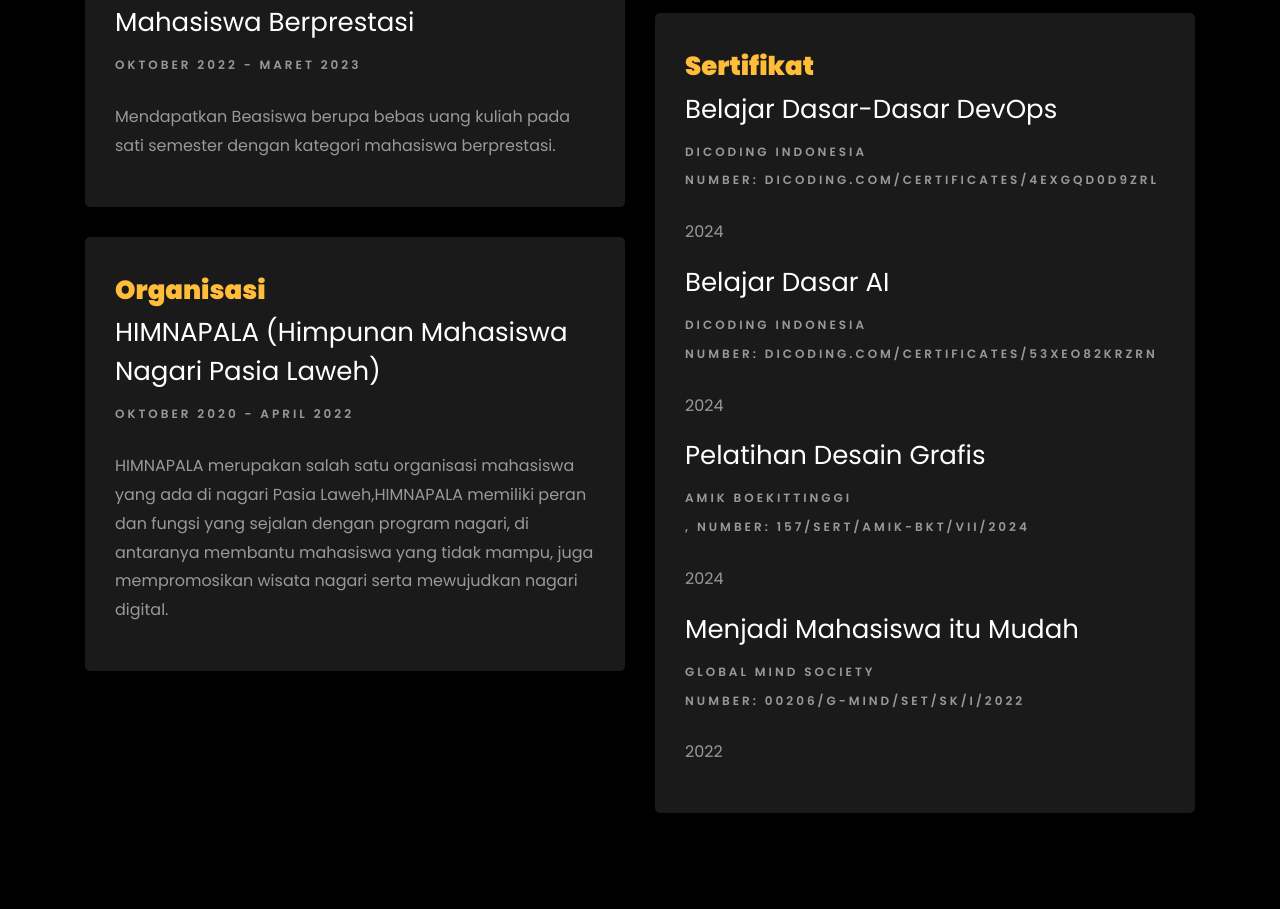
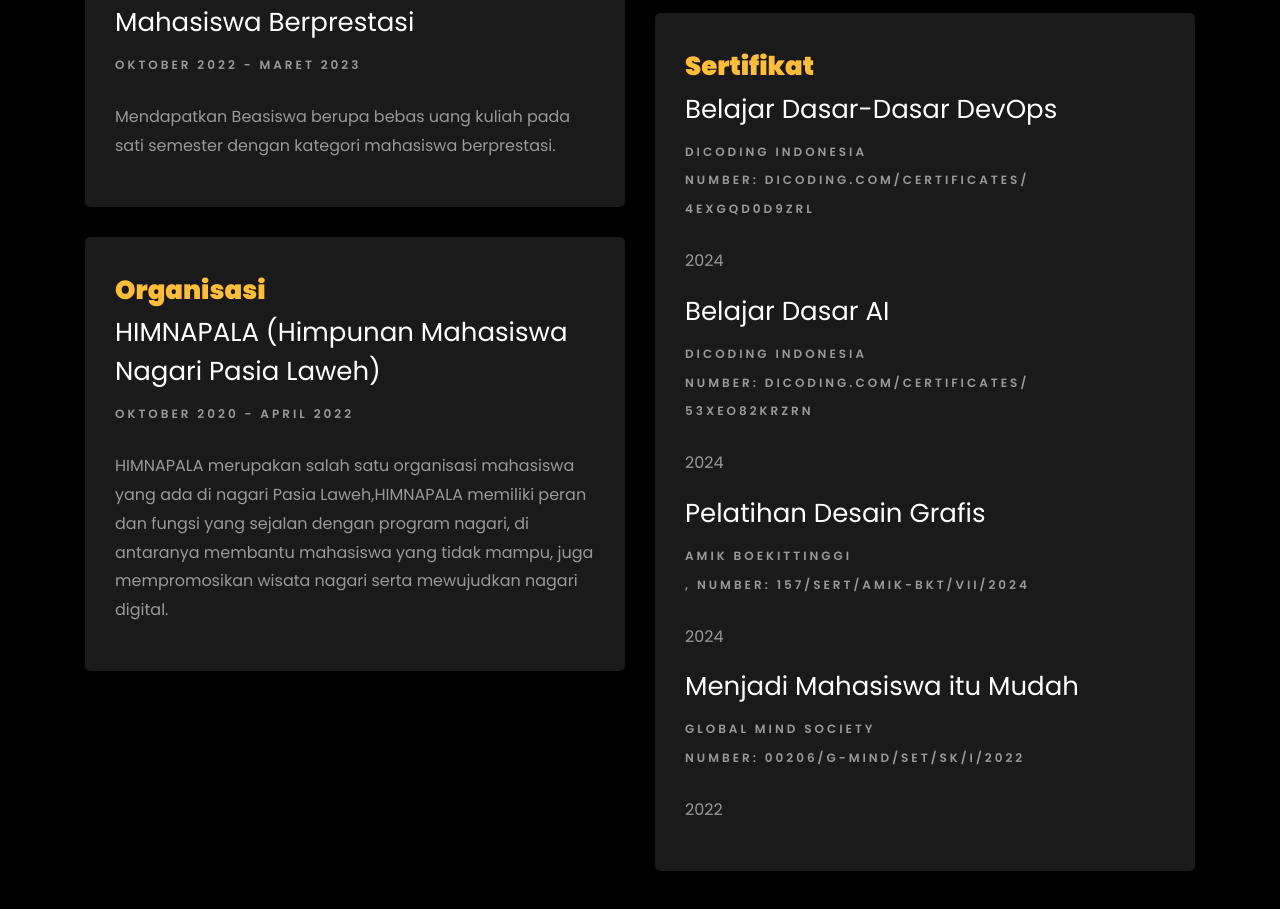
Before and after one commit to mfaridluthfi/mfaridluthfi.github.io, a plain HTML site: page index.html in a window 1280 px wide. Shown: the part 2246-3155 px from the top of the page. Drawn offline with Linux system fonts and the light colour scheme; files whose address does not match are found by name.

Commit message:
Add files via upload

```diff
--- a/index.html
+++ b/index.html
@@ -168,11 +168,11 @@
     				<div class="resume-wrap ftco-animate">
     					<span class="date">Sertifikat</span>
     					<h2>Belajar Dasar-Dasar DevOps</h2>
-    					<span class="position">Dicoding Indonesia <br> Number: dicoding.com/certificates/4EXGQD0D9ZRL</span>
+    					<span class="position">Dicoding Indonesia <br> Number: dicoding.com/certificates/ <br>4EXGQD0D9ZRL</span>
     					<p class="mt-4">2024</p>
 
 						<h2>Belajar Dasar AI</h2>
-    					<span class="position">Dicoding Indonesia <br>  Number: dicoding.com/certificates/53XEO82KRZRN</span>
+    					<span class="position">Dicoding Indonesia <br>  Number: dicoding.com/certificates/<br>53XEO82KRZRN</span>
     					<p class="mt-4">2024</p>
 
 						<h2>Pelatihan Desain Grafis</h2>
```
